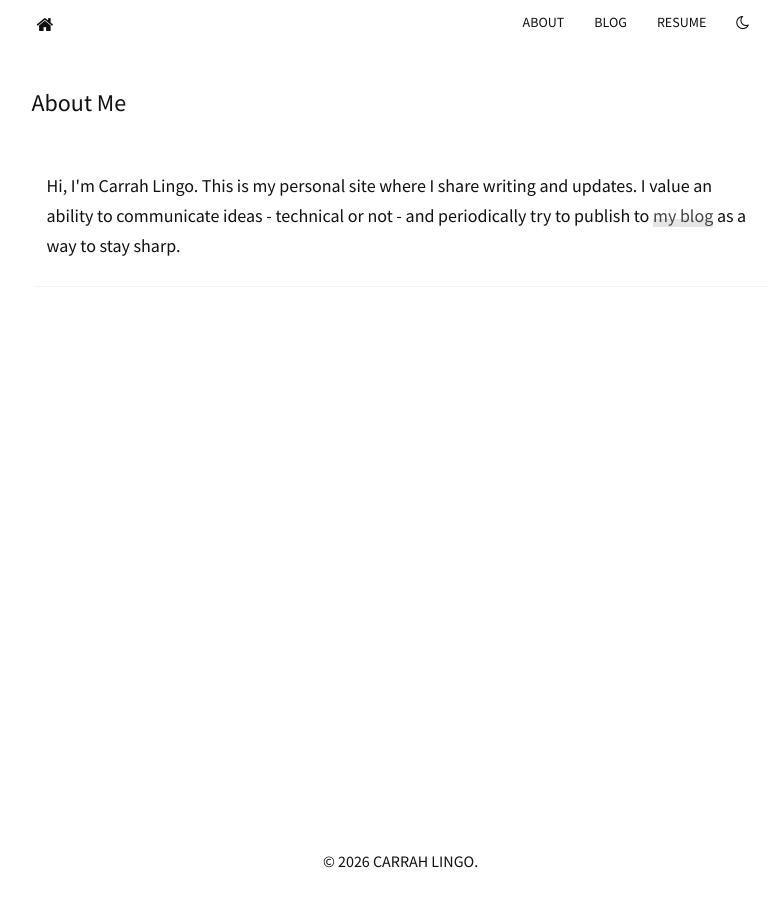
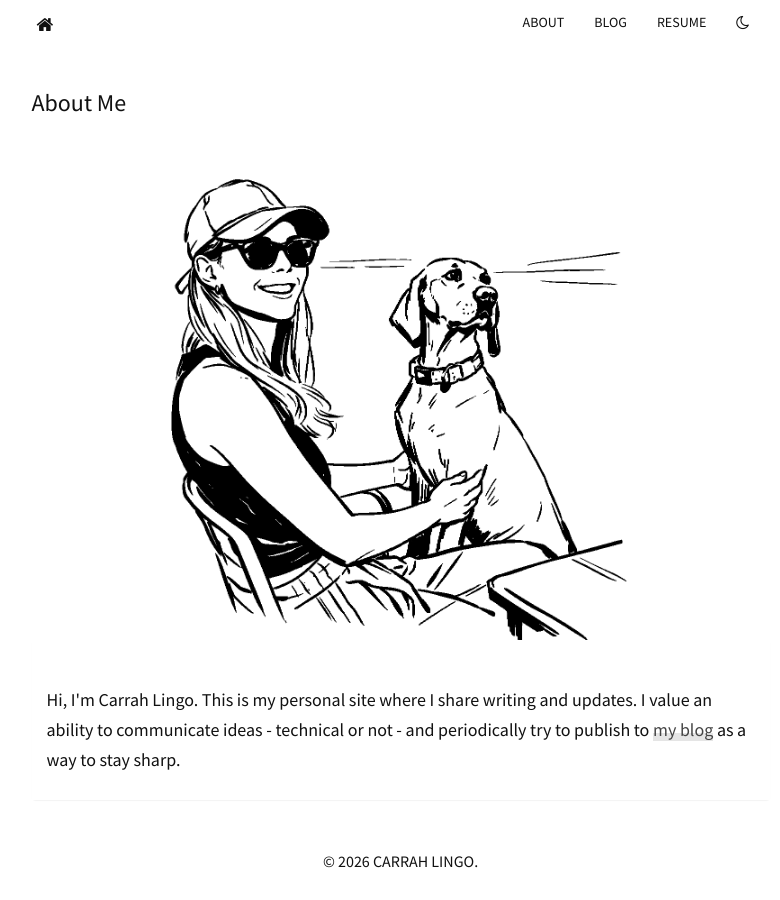
Before and after one commit to carrahlingo/carrahlingo.github.io, a Jekyll site: the page built from about.html, in a window 1280 px wide. Shown: the whole page, without its empty margins (232-1012 px from the left). Built offline with Jekyll 4.4.1, drawn with Linux system fonts in a browser that asks for light colours; nearby versions of some CDN libraries.

Commit message:
Add avatar to About page

```diff
--- a/_includes/about.html
+++ b/_includes/about.html
@@ -1,6 +1,9 @@
 <section id="about">
 <div class="container">
   <h3>About Me</h3>
+  <div class="avatar">
+    <img src="{{ site.baseurl }}static/img/{{ site.avatar }}" alt="Carrah Lingo">
+  </div>
   <div class="panel panel-default">
     <div class="panel-body">
 		<h4>
```
